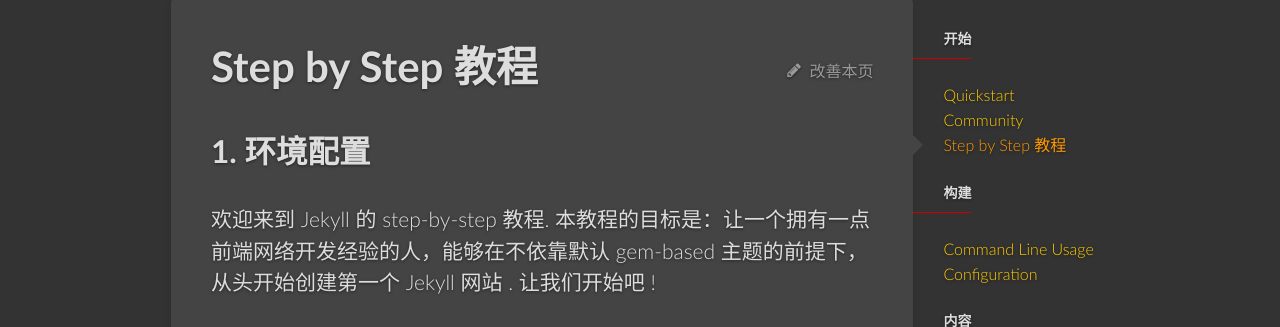
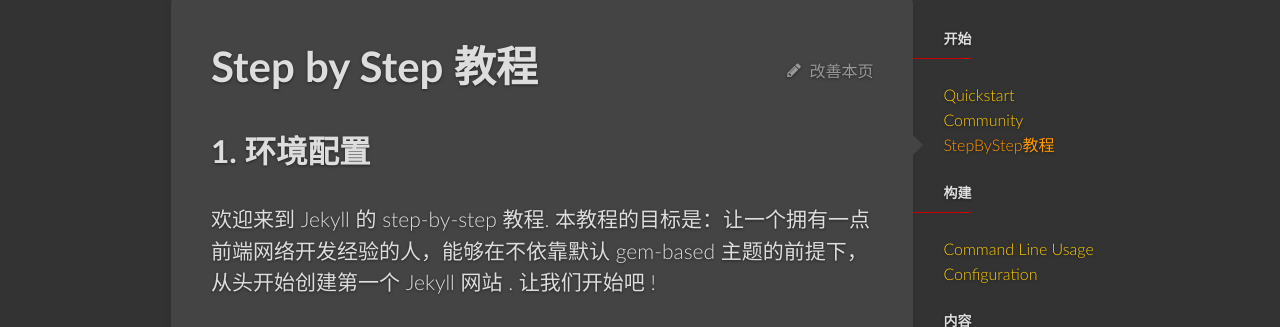
Before and after one commit to ysh825/ysh825.github.io, a Jekyll site: the page built from _docs/step-by-step/01-setup.md, in a window 1280 px wide and 900 px high. Shown: the part 97-424 px from the top of the window. Built offline with Jekyll 4.4.1, drawn with Linux system fonts in a browser that asks for light colours; comment, search, counter and statistics services are not loaded.

Commit message:
Update 01-setup.md

```diff
--- a/_docs/step-by-step/01-setup.md
+++ b/_docs/step-by-step/01-setup.md
@@ -1,7 +1,7 @@
 ---
 layout: step
 title: 环境配置
-menu_name: Step by Step 教程
+menu_name: StepByStep教程
 position: 1
 ---
 欢迎来到 Jekyll 的 step-by-step 教程. 本教程的目标是：让一个拥有一点前端网络开发经验的人，能够在不依靠默认 gem-based 主题的前提下，从头开始创建第一个 Jekyll 网站 .
```
